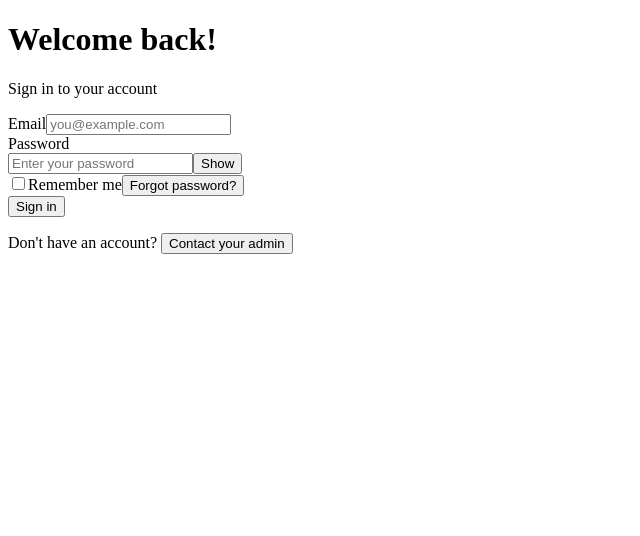
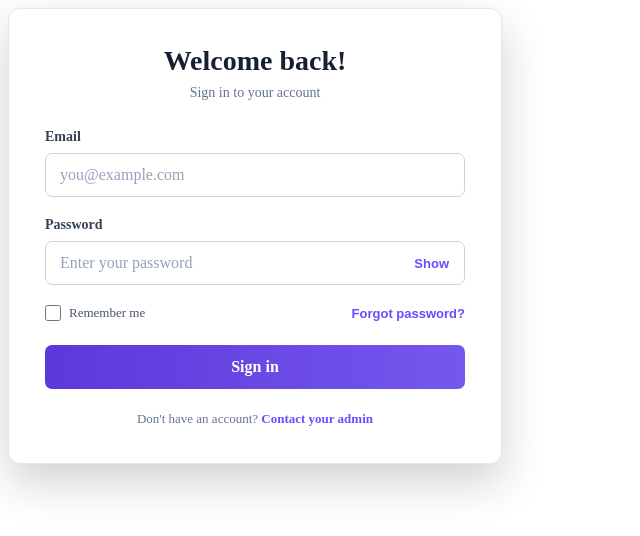
Before and after one commit to MannyPowerz/incidentiq, a React (Vite) app in the folder client/: page / in a window 1280 px wide. Shown: the top 536 px of the page, without its empty margins (0-640 px from the left). Built offline with nearby package versions, Linux system fonts and the light colour scheme.

Commit message:
style authentication form

```diff
--- a/client/src/components/auth/AuthForm.css
+++ b/client/src/components/auth/AuthForm.css
@@ -0,0 +1,196 @@
+/* White card containing the form */
+.auth-form {
+    width: 100%;
+    max-width: 420px;
+    padding: 36px;
+    background-color: #ffffff;
+    border: 1px solid #e2e8f0;
+    border-radius: 12px;
+    box-shadow: 0 18px 45px rgba(15, 23, 42, 0.2);
+}
+
+/* Center form title and other text */
+.auth-heading {
+    margin-bottom: 28px;
+    text-align: center;
+}
+
+.auth-heading h1 {
+    margin: 0 0 8px;
+    color: #172033;
+    font-size: 28px;
+    font-weight: 700;
+}
+
+.auth-heading p {
+    margin: 0;
+    color: #64748b;
+    font-size: 14px;
+}
+
+/* group label, input, and errors */
+.form-group {
+    margin-bottom: 20px;
+}
+
+.form-group label {
+    display: block;
+    margin-bottom: 8px;
+    color: #334155;
+    font-size: 14px;
+    font-weight: 600;
+}
+
+/* Styling for email and password inputs */
+.form-group input {
+    width: 100%;
+    padding: 12px 14px;
+    border: 1px solid #cbd5e1;
+    border-radius: 7px;
+    color: #172033;
+    background-color: #ffffff;
+    font: inherit;
+    box-sizing: border-box;
+    outline: none;
+    transition:
+        border-color 0.2s ease,
+        box-shadow 0.2s ease;
+}
+
+/* Highlight active input */
+.form-group input:focus {
+  border-color: #6d4aff;
+  box-shadow: 0 0 0 3px rgba(109, 74, 255, 0.14);
+}
+
+.form-group input::placeholder {
+  color: #94a3b8;
+}
+
+/* Highlight fields w/ errors */
+.form-group input[aria-invalid="true"] {
+  border-color: #dc2626;
+}
+
+.form-group input[aria-invalid="true"]:focus {
+  box-shadow: 0 0 0 3px rgba(220, 38, 38, 0.12);
+}
+
+/* Put the visibility button inside the input field */
+.password-input-wrapper {
+  position: relative;
+}
+
+.password-input-wrapper input {
+  padding-right: 64px;
+}
+
+.password-toggle {
+  position: absolute;
+  top: 50%;
+  right: 12px;
+  padding: 4px;
+  border: none;
+  color: #6d4aff;
+  background: transparent;
+  font-size: 13px;
+  font-weight: 600;
+  cursor: pointer;
+  transform: translateY(-50%);
+}
+
+/* Show validation feedback */
+.form-error {
+  margin: 6px 0 0;
+  color: #dc2626;
+  font-size: 13px;
+}
+
+/* Remember me and Forgot password on the same row */
+.form-options {
+  display: flex;
+  align-items: center;
+  justify-content: space-between;
+  gap: 16px;
+  margin-bottom: 24px;
+}
+
+.remember-me {
+  display: flex;
+  align-items: center;
+  gap: 8px;
+  color: #475569;
+  font-size: 13px;
+  cursor: pointer;
+}
+
+.remember-me input {
+  width: 16px;
+  height: 16px;
+  margin: 0;
+  accent-color: #6d4aff;
+}
+
+.forgot-password {
+  padding: 0;
+  border: none;
+  color: #6d4aff;
+  background: transparent;
+  font-size: 13px;
+  font-weight: 600;
+  cursor: pointer;
+}
+
+/* Style the sign-in action */
+.sign-in-button {
+  width: 100%;
+  padding: 13px 20px;
+  border: none;
+  border-radius: 7px;
+  color: #ffffff;
+  background: linear-gradient(90deg, #5b38db, #7657ee);
+  font: inherit;
+  font-weight: 600;
+  cursor: pointer;
+  transition:
+    transform 0.2s ease,
+    box-shadow 0.2s ease,
+    opacity 0.2s ease;
+}
+
+.sign-in-button:hover:not(:disabled) {
+  box-shadow: 0 8px 18px rgba(91, 56, 219, 0.28);
+  transform: translateY(-1px);
+}
+
+.sign-in-button:disabled {
+  cursor: not-allowed;
+  opacity: 0.7;
+}
+
+/* Style account assist message */
+.admin-message {
+  margin: 22px 0 0;
+  color: #64748b;
+  font-size: 13px;
+  text-align: center;
+}
+
+.admin-message button {
+  padding: 0;
+  border: none;
+  color: #6d4aff;
+  background: transparent;
+  font: inherit;
+  font-weight: 600;
+  cursor: pointer;
+}
+
+/* Show a clear keyboard focus indicator on buttons */
+.password-toggle:focus-visible,
+.forgot-password:focus-visible,
+.admin-message button:focus-visible {
+  border-radius: 3px;
+  outline: 2px solid #6d4aff;
+  outline-offset: 3px;
+}
```
